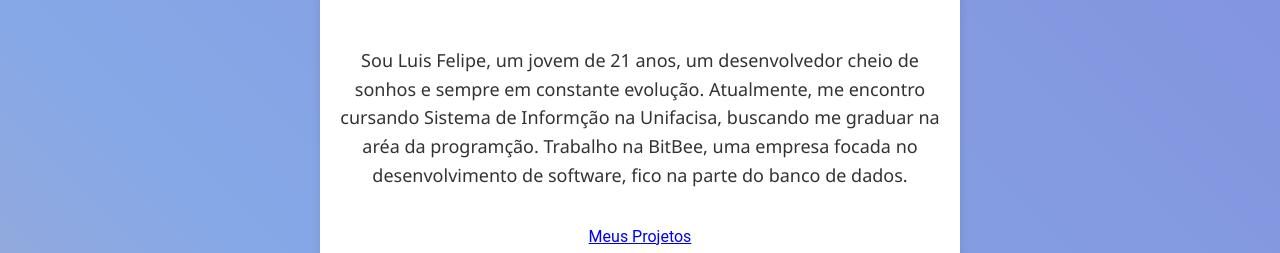
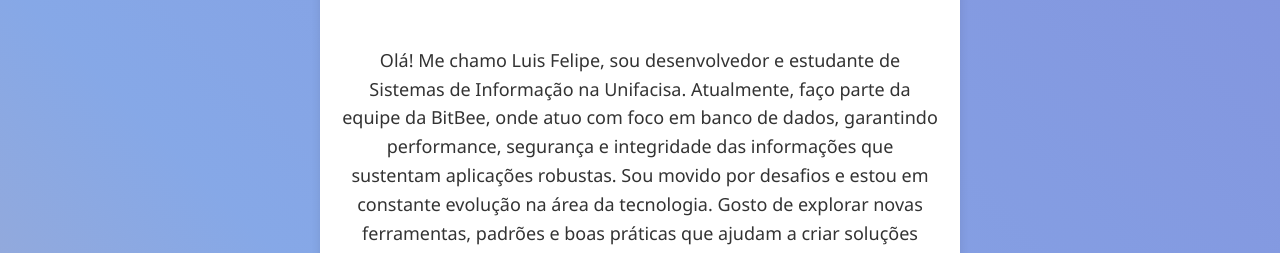
Before and after one commit to Felipegmp/Portf-lio, a plain HTML site: page index.html in a window 1280 px wide. Shown: the part 305-558 px from the top of the page. Drawn offline with Linux system fonts and the light colour scheme.

Commit message:
alterando a bio

```diff
--- a/index.html
+++ b/index.html
@@ -10,7 +10,9 @@
     <div class="container">
         <img src="./imagens/foto_perfil.png" alt="Minha Foto" class="profile-img">
         <h1>Luis Felipe</h1><br>
-        <p class="biografia"> Sou Luis Felipe, um jovem de 21 anos, um desenvolvedor cheio de sonhos e sempre em constante evolução. Atualmente, me encontro cursando Sistema de Informção na Unifacisa, buscando me graduar na aréa da programção. Trabalho na BitBee, uma empresa focada no desenvolvimento de software, fico na parte do banco de dados.
+        <p class="biografia"> Olá! Me chamo Luis Felipe, sou desenvolvedor e estudante de Sistemas de Informação na Unifacisa. Atualmente, faço parte da equipe da BitBee, onde atuo com foco em banco de dados, garantindo performance, segurança e integridade das informações que sustentam aplicações robustas.
+
+            Sou movido por desafios e estou em constante evolução na área da tecnologia. Gosto de explorar novas ferramentas, padrões e boas práticas que ajudam a criar soluções escaláveis e eficientes. Tenho uma base sólida em SQL, modelagem de dados, e também venho expandindo meu conhecimento em back-end e DevOps.
         </p><br>
         <div class="pagina-projetos">
             <a href="projetos.html" target="_blank" alt="projetos">Meus Projetos</a>
```
